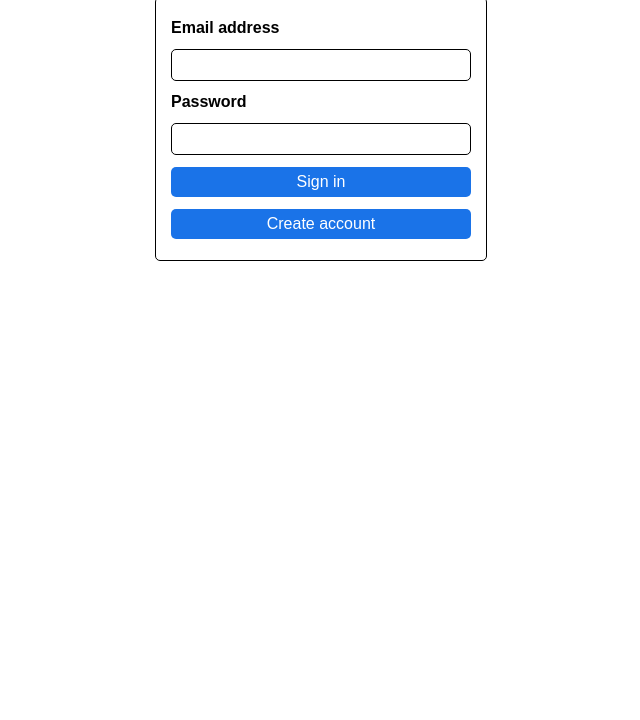
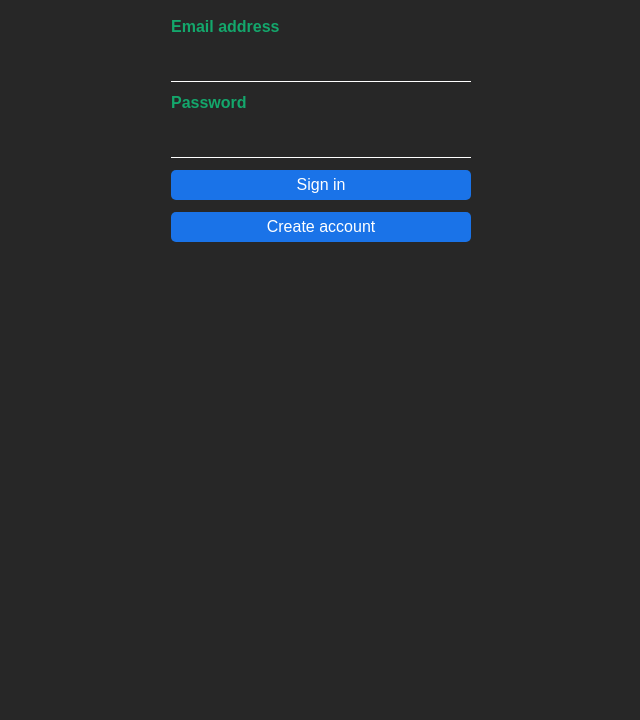
Before and after one commit to adiattri/digi-diary, a plain HTML site: page index.html in a window 1280 px wide. Shown: the part 80-800 px from the top of the page, without its empty margins (319-959 px from the left). Drawn offline with Linux system fonts and the light colour scheme.

Commit message:
dark mode

```diff
--- a/index_main.css
+++ b/index_main.css
@@ -1,5 +1,5 @@
 body {
-    background-color: #ffffff;
+    background-color: #272727;
 }
 
 #MainHeading {
@@ -7,15 +7,18 @@ body {
     margin: 0px;
     padding: 16px;
     text-align: center;
+    color: #ffffff;
 }
 #SignInDiv {
     border: 1px solid #000000;
+    border: none;
     margin: 0px auto;
     padding: 15px;
     max-width: 300px;
     border-radius: 5px;
 }
 #SignInDiv h4 {
+    color: #14a76c;
     font-family: Arial, Helvetica, sans-serif;
     margin: 6px 0px 6px 0px;
     padding: 0px;
@@ -23,17 +26,18 @@ body {
 }
 #SignInDiv input {
     font-family: Arial, Helvetica, sans-serif;
-    font-size: 16px;
+    font-size: 18px;
     box-sizing: border-box;
     -webkit-box-sizing: border-box;
     -moz-box-sizing: border-box;
     width: 100%;
     margin: 6px 0px 6px 0px;
     padding: 6px;
-    border: 1px solid #000000;
-    border-radius: 5px;
+    border: solid #ffffff;
+    border-width: 0px 0px 1px 0px;
     outline: none;
-    background-color: #ffffff;
+    background-color: #272727;
+    color: #14a76c;
 }
 
 #SignInDiv button {
@@ -60,7 +64,7 @@ body {
     padding: 4px;
     border: 8px solid #1a73e8;
     border-radius: 50%;
-    border-top: 8px solid #ffffff;
+    border-top: 8px solid #272727;
     width: 40px;
     height: 40px;
     -webkit-animation: PleaseWaitDivSpin 2s linear infinite;
```
